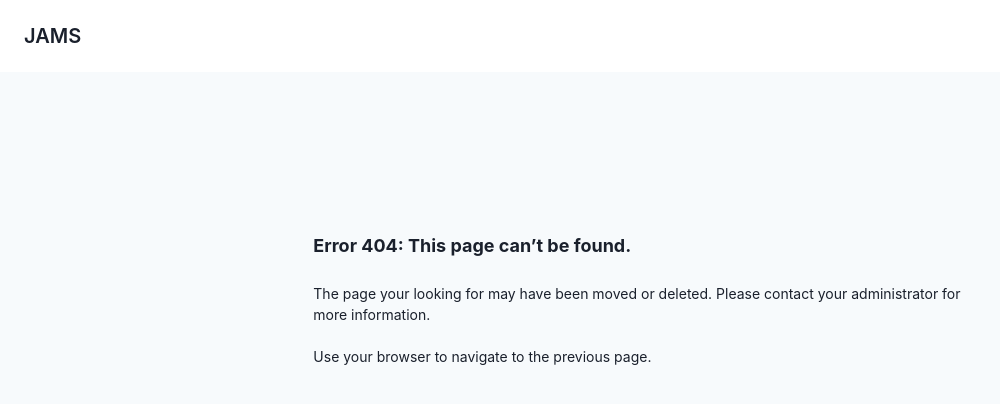
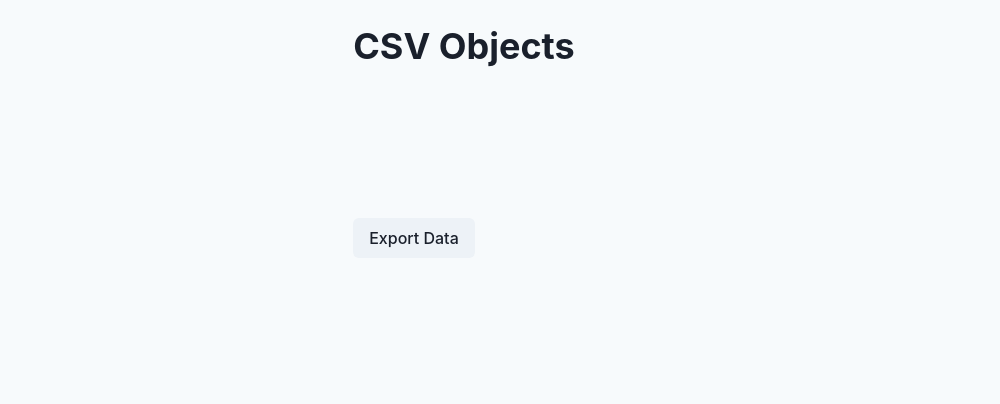
Before and after one commit to redbadger/jams, a Next.js app: page /dataexport in a window 1280 px wide. Before the commit this address had no page. Shown: the top 404 px of the page, without its empty margins (0-1000 px from the left). Built offline with nearby package versions, Linux system fonts and the light colour scheme.

Commit message:
Changing loading page.

```diff
--- /dev/null
+++ b/pages/dataexport/index.js
@@ -0,0 +1,21 @@
+import { Container, Heading, Button } from '@chakra-ui/react';
+
+function CSVObject() {
+  const jamId = '8vXobX0QDTo7cliXVtx5';
+
+  const handleCsv = () => {
+    console.log(`Calling the api with this jamId: ${jamId}`);
+    window.location = `/api/exporting/data-csv?jamId=${jamId}`;
+  };
+
+  return (
+    <Container>
+      <Heading mt="25px">CSV Objects</Heading>
+      <Button mt="150px" onClick={() => handleCsv()}>
+        Export Data
+      </Button>
+    </Container>
+  );
+}
+
+export default CSVObject;
```
